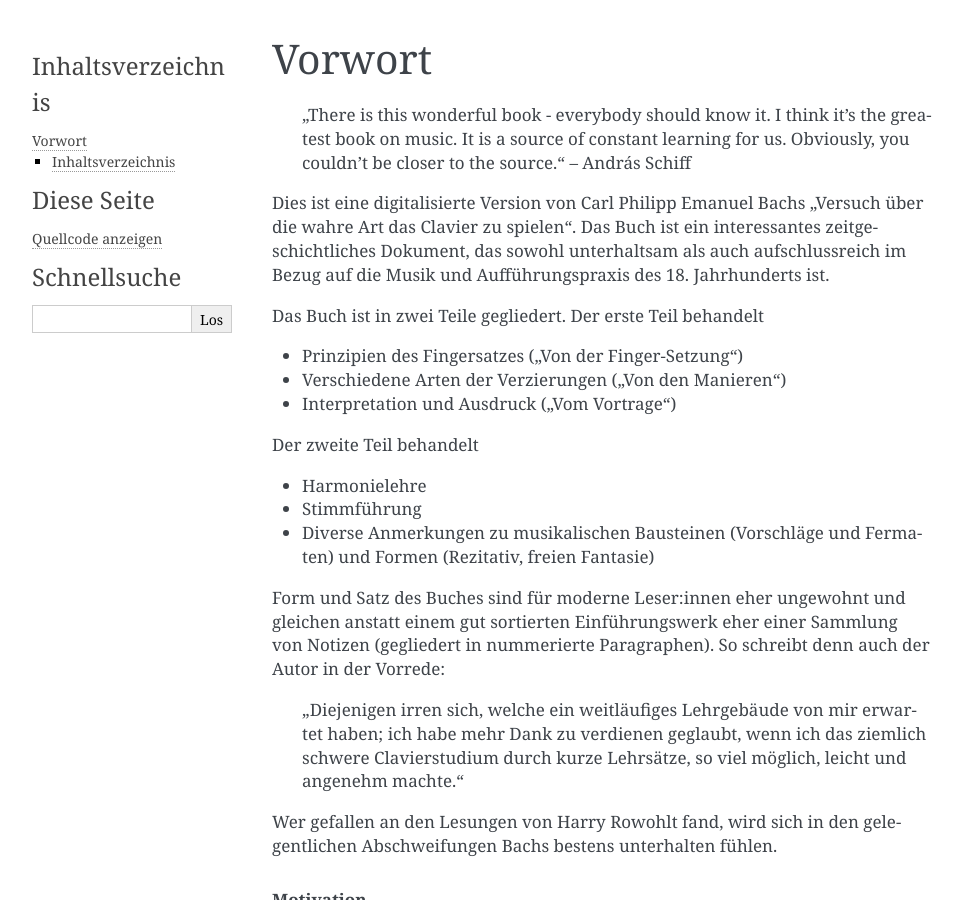
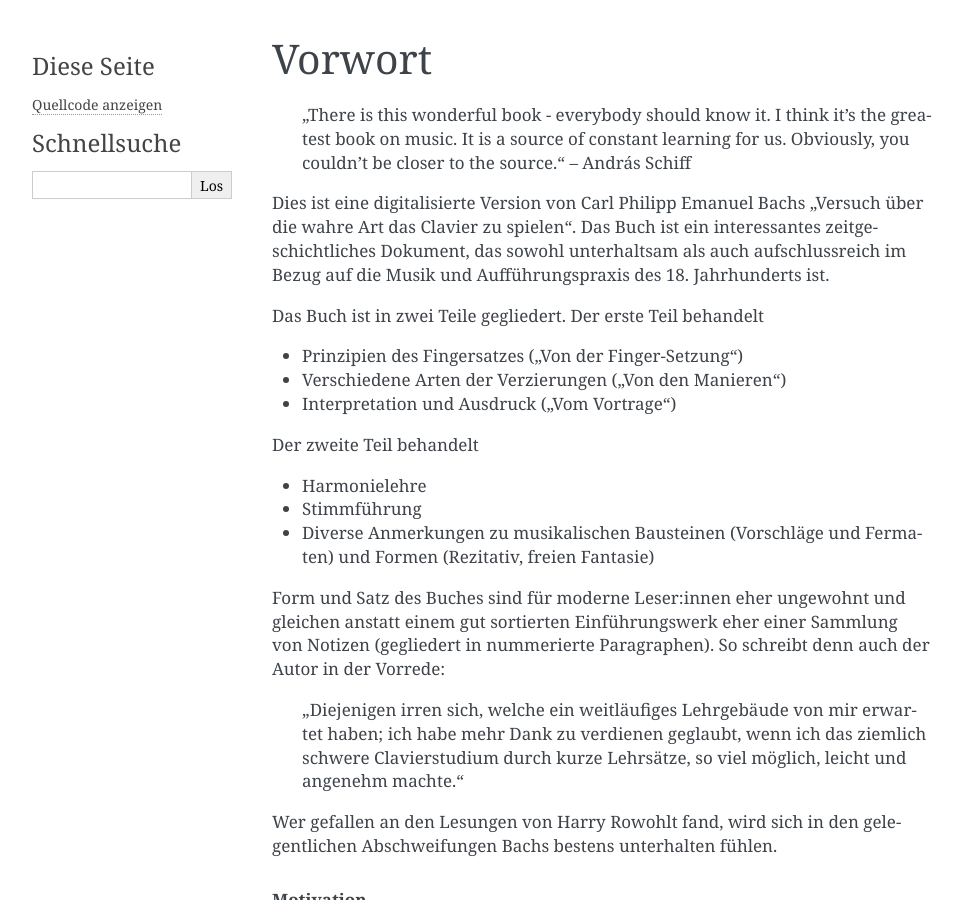
Before and after one commit to carlwitt/CPE-Bach-Clavier, a Sphinx documentation site: the page built from docs/source/index.rst, in a window 1280 px wide and 900 px high. Shown: the whole window, without its empty margins (148-1109 px from the left). Built offline with Sphinx 7.4.7, drawn with Linux system fonts in a browser that asks for light colours; some of the changed lines change nothing that is shown.

Commit message:
Remove Inhaltsverzeichnis section

```diff
--- a/docs/source/index.rst
+++ b/docs/source/index.rst
@@ -79,8 +79,7 @@
 Mein Name ist `Carl Witt <https://carlwitt.github.io>`_.
 Ich bin Amateurmusiker und habe diese Transkription als Freizeitprojekt ohne Anspruch auf Wissenschaftlichkeit oder Vollständigkeit erstellt.
 
-Inhaltsverzeichnis
-~~~~~~~~~~~~~~~~~~~
+.. Rubric:: Inhaltsverzeichnis
 
 .. toctree::
    :maxdepth: 8
```
